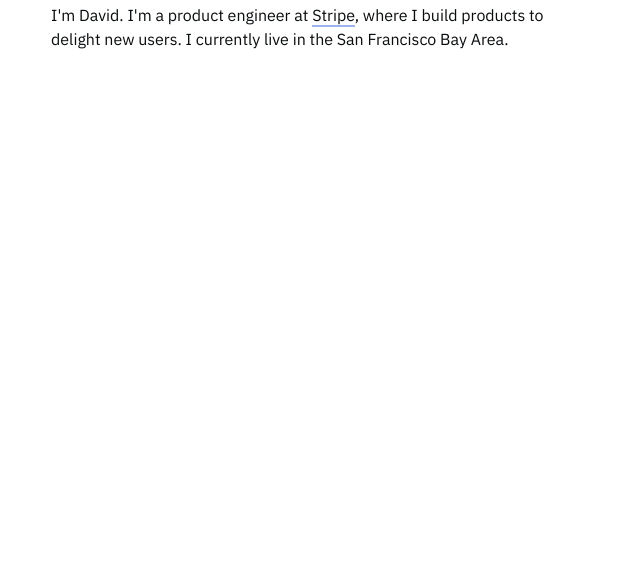
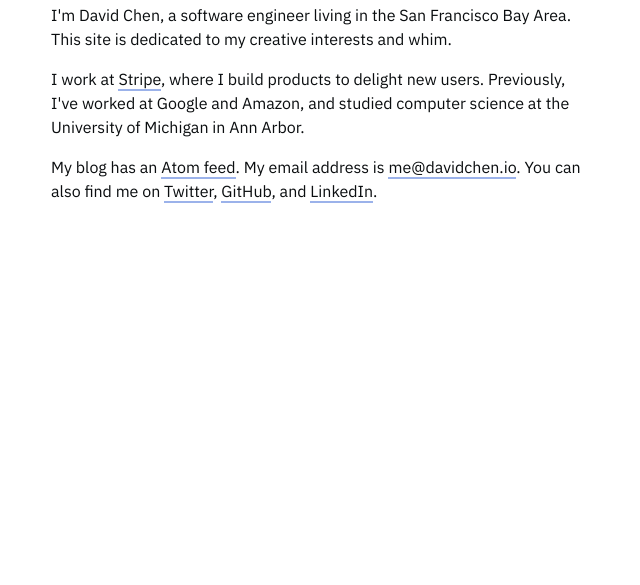
Before and after one commit to davidcgl/davidchen.io, an Eleventy site: page src/site/pages/about.njk in a window 1280 px wide. Shown: the part 215-800 px from the top of the page, without its empty margins (319-959 px from the left). Built offline with nearby package versions, Linux system fonts and the light colour scheme; Eleventy itself is replaced by a stand-in of ours; files that its build step writes are made by us from their sources.

Commit message:
First draft of the about page

```diff
--- a/src/site/pages/about.njk
+++ b/src/site/pages/about.njk
@@ -5,15 +5,30 @@
 {% extends 'layouts/base.njk' %}
 
 {% set metaTitle = 'About — David Chen' %}
-{% set metaDescription = 'David Chen is a software engineer in San Francisco' %}
+{% set metaDescription = 'David Chen is a software engineer living in the San Francisco Bay Area.' %}
 
 {% block content %}
 
-  <h1>Hello!</h1>
+  <h1>Hello.</h1>
+
   <p>
-    I'm David. I'm a product engineer at <a href="https://stripe.com">Stripe</a>,
-    where I build products to delight new users. I currently live in the San
-    Francisco Bay Area.
+    I'm David Chen, a software engineer living in the San Francisco Bay Area.
+    This site is dedicated to my creative interests and whim.
+  </p>
+
+  <p>
+   I work at <a href="https://stripe.com">Stripe</a>, where I build products to
+   delight new users. Previously, I've worked at Google and Amazon, and studied
+   computer science at the University of Michigan in Ann Arbor.
+  </p>
+
+  <p>
+    My blog has an <a href="/feed.xml">Atom feed</a>. My email address is
+    <a href="mailto:{{ site.author.email }}">{{ site.author.email }}</a>.
+    You can also find me on
+    <a href="{{ site.links.twitter }}">Twitter</a>,
+    <a href="{{ site.links.github }}">GitHub</a>, and
+    <a href="{{ site.links.linkedin }}">LinkedIn</a>.
   </p>
 
 {% endblock %}
```
